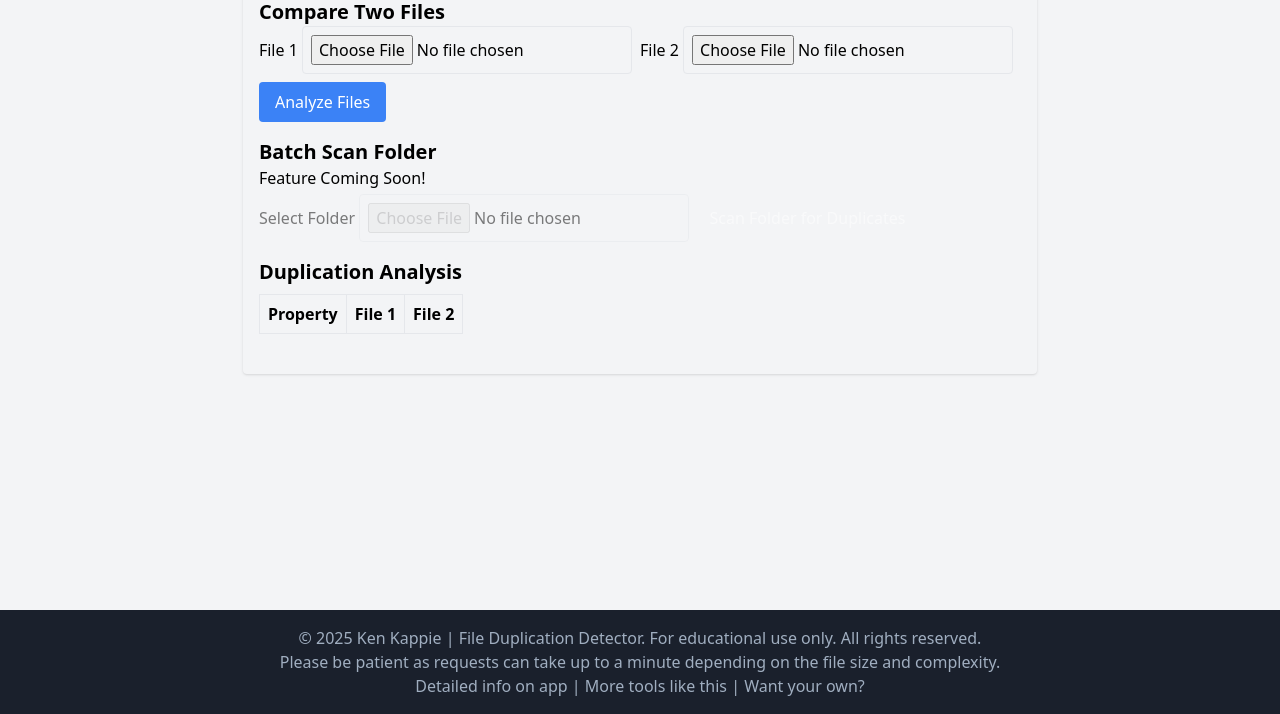
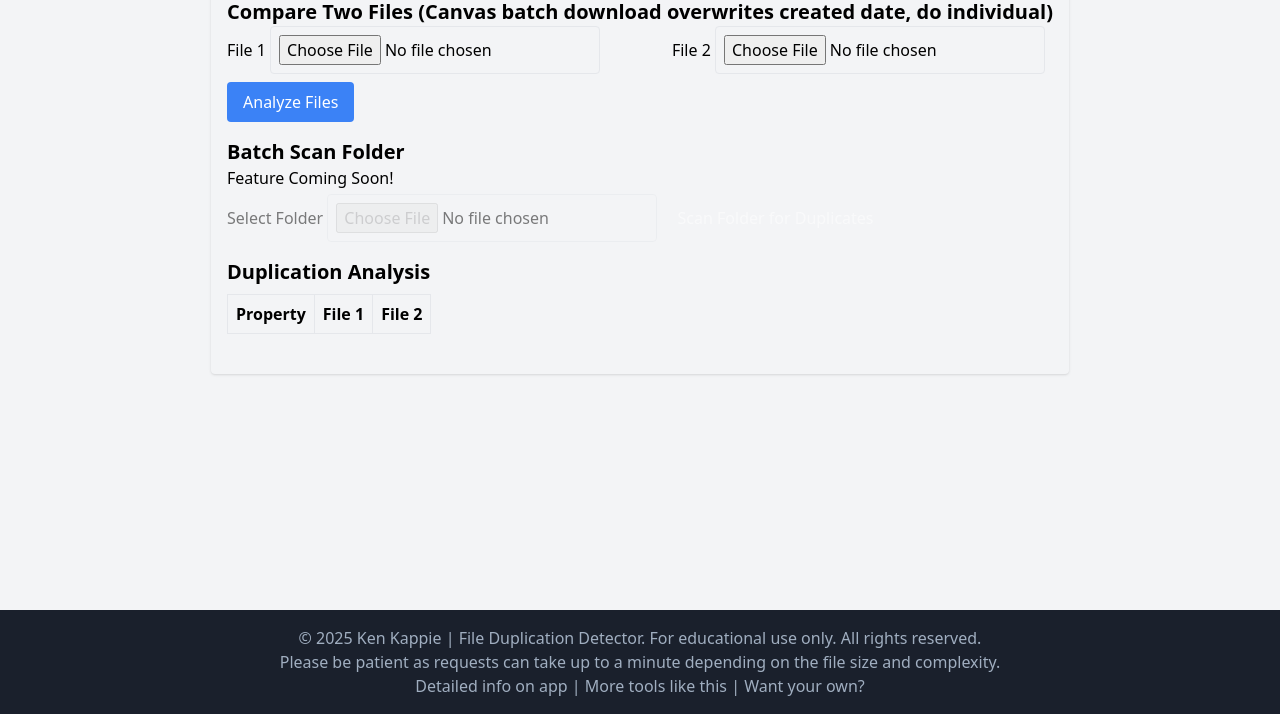
Before and after one commit to kappter/file-duplication-detector, a website: page index.html in a window 1280 px wide. Shown: the part 86-800 px from the top of the page. Drawn offline with Linux system fonts and the light colour scheme.

Commit message:
Update index.html

```diff
--- a/index.html
+++ b/index.html
@@ -68,7 +68,7 @@
         <div class="bg-white rounded shadow p-4">
             <h1 class="text-3xl font-bold mb-4 text-center">File Duplication Detector</h1>
             <div class="mb-4">
-                <h2 class="text-xl font-semibold mb-2">Compare Two Files</h2>
+                <h2 class="text-xl font-semibold mb-2">Compare Two Files (Canvas batch download overwrites created date, do individual)</h2>
                 <div class="flex justify-between">
                     <div>
                         <label for="fileInput1" class="mr-2">File 1</label>
```
